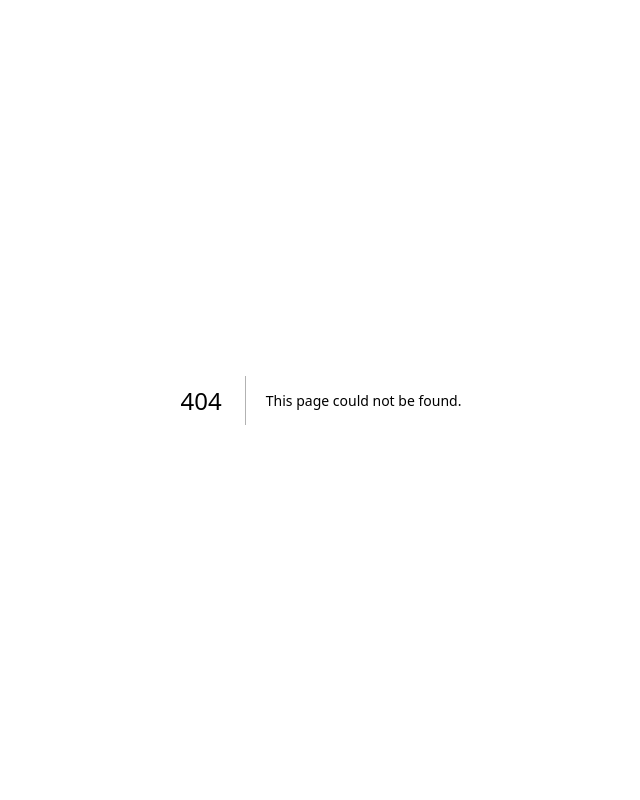
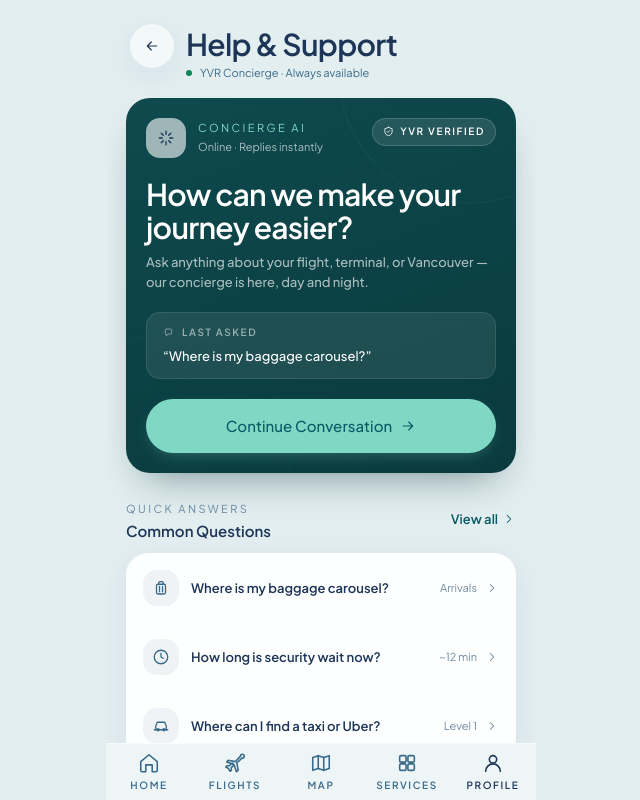
Before and after one commit to SemyonKuznetsoff/Vancouver-International-Airport-Mobile-App, a Next.js app: page /help-support in a window 1280 px wide. Before the commit this address had no page. Shown: the whole page, without its empty margins (319-959 px from the left). Built offline with nearby package versions, Linux system fonts and the light colour scheme.

Commit message:
Add Help and Support screen

```diff
--- /dev/null
+++ b/src/app/help-support/page.tsx
@@ -0,0 +1,237 @@
+import Link from "next/link";
+import type { Route } from "next";
+import { AppShellAuthed } from "@/components/AppShellAuthed";
+import { Button } from "@/components/Button";
+import { Card } from "@/components/Card";
+import { HeroSurface } from "@/components/HeroSurface";
+import { IconTile } from "@/components/IconTile";
+import {
+  ArrowLeftIcon,
+  ArrowRightIcon,
+  CarIcon,
+  ChatBubbleIcon,
+  ChevronRightIcon,
+  ClockIcon,
+  LuggageIcon,
+  ShieldCheckIcon,
+  SparkleIcon,
+} from "@/components/icons";
+
+type QuickAnswer = {
+  id: string;
+  question: string;
+  meta: string;
+  icon: React.ReactNode;
+};
+
+const QUICK_ANSWERS: QuickAnswer[] = [
+  {
+    id: "baggage",
+    question: "Where is my baggage carousel?",
+    meta: "Arrivals",
+    icon: <LuggageIcon size={18} />,
+  },
+  {
+    id: "security",
+    question: "How long is security wait now?",
+    meta: "~12 min",
+    icon: <ClockIcon size={18} />,
+  },
+  {
+    id: "taxi",
+    question: "Where can I find a taxi or Uber?",
+    meta: "Level 1",
+    icon: <CarIcon size={18} />,
+  },
+];
+
+export default function HelpSupportPage() {
+  return (
+    <AppShellAuthed activeHref="/profile">
+      <HelpSupportHeader />
+      <div className="flex flex-1 flex-col gap-6 px-5 pb-6">
+        <ConciergeHeroCard />
+        <QuickAnswersSection answers={QUICK_ANSWERS} />
+      </div>
+    </AppShellAuthed>
+  );
+}
+
+function HelpSupportHeader() {
+  return (
+    <header className="flex items-start gap-3 px-6 pb-4 pt-2">
+      <Link
+        href={"/profile" as Route}
+        aria-label="Back"
+        className="inline-flex h-11 w-11 shrink-0 items-center justify-center rounded-full bg-[var(--color-surface-elevated)] text-[var(--color-text-primary)] shadow-[var(--shadow-card)] transition-colors duration-150 hover:bg-[var(--color-surface-elevated-hover)]"
+      >
+        <ArrowLeftIcon size={16} />
+      </Link>
+
+      <div className="flex min-w-0 flex-1 flex-col gap-1 pt-1">
+        <h1 className="text-title text-[var(--color-text-primary)]">
+          Help &amp; Support
+        </h1>
+        <p className="inline-flex items-center gap-2 text-label text-[var(--color-text-secondary)]">
+          <span
+            aria-hidden
+            className="inline-block h-1.5 w-1.5 rounded-full bg-[var(--color-success)]"
+          />
+          YVR Concierge · Always available
+        </p>
+      </div>
+    </header>
+  );
+}
+
+function ConciergeHeroCard() {
+  return (
+    <HeroSurface
+      as="section"
+      aria-label="YVR Concierge AI"
+      angle="160deg"
+      className="relative flex flex-col gap-5 p-5 shadow-[var(--shadow-hero-card)]"
+    >
+      <HeroDecor />
+
+      <div className="relative flex items-start justify-between gap-3">
+        <div className="flex min-w-0 items-center gap-3">
+          <IconTile
+            size={40}
+            className="rounded-[var(--radius-tile)] bg-[var(--color-map-mint-bg)] text-[var(--color-map-mint)]"
+          >
+            <SparkleIcon size={18} />
+          </IconTile>
+          <div className="flex min-w-0 flex-col gap-0.5">
+            <span className="text-eyebrow uppercase text-[var(--color-map-mint)]">
+              Concierge AI
+            </span>
+            <span className="text-label text-[var(--color-surface-hero-fg-muted)]">
+              Online · Replies instantly
+            </span>
+          </div>
+        </div>
+
+        <span className="inline-flex h-7 shrink-0 items-center gap-1.5 rounded-[var(--radius-pill)] border border-[var(--color-surface-hero-chip-border)] bg-[var(--color-surface-hero-chip)] px-2.5 text-micro uppercase text-[var(--color-surface-hero-fg)]">
+          <ShieldCheckIcon size={11} aria-hidden />
+          YVR Verified
+        </span>
+      </div>
+
+      <div className="relative flex flex-col gap-2">
+        <h2 className="text-title text-[var(--color-surface-hero-fg)]">
+          How can we make your journey easier?
+        </h2>
+        <p className="text-body-sm text-[var(--color-surface-hero-fg-muted)]">
+          Ask anything about your flight, terminal, or Vancouver — our
+          concierge is here, day and night.
+        </p>
+      </div>
+
+      <LastAskedTile question="Where is my baggage carousel?" />
+
+      <Button
+        tone="mint"
+        href={"/help-support/conversation" as Route}
+        trailingIcon={<ArrowRightIcon size={16} />}
+      >
+        Continue Conversation
+      </Button>
+    </HeroSurface>
+  );
+}
+
+function HeroDecor() {
+  return (
+    <svg
+      aria-hidden
+      viewBox="0 0 330 480"
+      preserveAspectRatio="xMidYMid slice"
+      className="pointer-events-none absolute inset-0 h-full w-full text-[var(--color-map-mint)] opacity-[0.06]"
+    >
+      <circle cx="290" cy="60" r="110" fill="none" stroke="currentColor" strokeWidth="1" />
+      <circle cx="290" cy="60" r="60" fill="none" stroke="currentColor" strokeWidth="0.6" strokeDasharray="3 5" />
+      <circle cx="40" cy="380" r="100" fill="none" stroke="currentColor" strokeWidth="0.6" />
+    </svg>
+  );
+}
+
+function LastAskedTile({ question }: { question: string }) {
+  return (
+    <div className="relative flex flex-col gap-1.5 rounded-[var(--radius-tile)] border border-[var(--color-surface-hero-tile-border)] bg-[var(--color-surface-hero-tile)] px-4 py-3">
+      <span className="inline-flex items-center gap-2 text-micro uppercase text-[var(--color-surface-hero-fg-soft)]">
+        <ChatBubbleIcon size={11} aria-hidden />
+        Last asked
+      </span>
+      <p className="text-body-sm text-[var(--color-surface-hero-fg)]">
+        &ldquo;{question}&rdquo;
+      </p>
+    </div>
+  );
+}
+
+function QuickAnswersSection({ answers }: { answers: QuickAnswer[] }) {
+  return (
+    <section aria-label="Common questions" className="flex flex-col gap-3">
+      <div className="flex items-end justify-between gap-3">
+        <div className="flex flex-col gap-0.5">
+          <span className="text-eyebrow uppercase text-[var(--color-text-muted)]">
+            Quick answers
+          </span>
+          <h2 className="text-section-title text-[var(--color-text-primary)]">
+            Common Questions
+          </h2>
+        </div>
+        <Link
+          href={"/help-support/all" as Route}
+          aria-label="View all common questions"
+          className="inline-flex h-11 items-center gap-1 text-body-sm-emphasis text-[var(--color-action-teal)] hover:opacity-80"
+        >
+          View all
+          <ChevronRightIcon size={14} aria-hidden />
+        </Link>
+      </div>
+
+      <Card as="div" surface="sheet" padding="none" className="overflow-hidden">
+        <ul className="flex flex-col">
+          {answers.map((a, i) => (
+            <li
+              key={a.id}
+              className={
+                i > 0 ? "border-t border-[var(--color-border-soft)]" : ""
+              }
+            >
+              <QuickAnswerRow answer={a} />
+            </li>
+          ))}
+        </ul>
+      </Card>
+    </section>
+  );
+}
+
+function QuickAnswerRow({ answer }: { answer: QuickAnswer }) {
+  return (
+    <Link
+      href={`/help-support/${answer.id}` as Route}
+      aria-label={`${answer.question}. ${answer.meta}`}
+      className="flex w-full items-center gap-3 px-4 py-4 text-left transition-colors duration-150 hover:bg-[var(--color-surface-hover)]"
+    >
+      <IconTile
+        size={36}
+        className="rounded-[var(--radius-tile)] bg-[var(--color-surface-tile)] text-[var(--color-text-secondary)]"
+      >
+        {answer.icon}
+      </IconTile>
+      <span className="flex min-w-0 flex-1 flex-col">
+        <span className="text-body-sm-emphasis text-[var(--color-text-primary)]">
+          {answer.question}
+        </span>
+      </span>
+      <span className="inline-flex shrink-0 items-center gap-2 text-label text-[var(--color-text-muted)]">
+        <span>{answer.meta}</span>
+        <ChevronRightIcon size={14} aria-hidden />
+      </span>
+    </Link>
+  );
+}
--- a/src/components/icons.tsx
+++ b/src/components/icons.tsx
@@ -462,6 +462,24 @@ export function BookmarkIcon(props: IconProps) {
   );
 }
 
+export function LuggageIcon(props: IconProps) {
+  return (
+    <svg {...strokeProps(props)}>
+      <rect x="6" y="7" width="12" height="13" rx="2" />
+      <path d="M9 7V5a1.5 1.5 0 0 1 1.5-1.5h3A1.5 1.5 0 0 1 15 5v2" />
+      <path d="M10 10v7M14 10v7" />
+    </svg>
+  );
+}
+
+export function ChatBubbleIcon(props: IconProps) {
+  return (
+    <svg {...strokeProps(props)}>
+      <path d="M5 7a2.5 2.5 0 0 1 2.5-2.5h9A2.5 2.5 0 0 1 19 7v6a2.5 2.5 0 0 1-2.5 2.5h-5L7 19v-3.5A2.5 2.5 0 0 1 5 13Z" />
+    </svg>
+  );
+}
+
 export function LifeBuoyIcon(props: IconProps) {
   return (
     <svg {...strokeProps(props)}>
```
